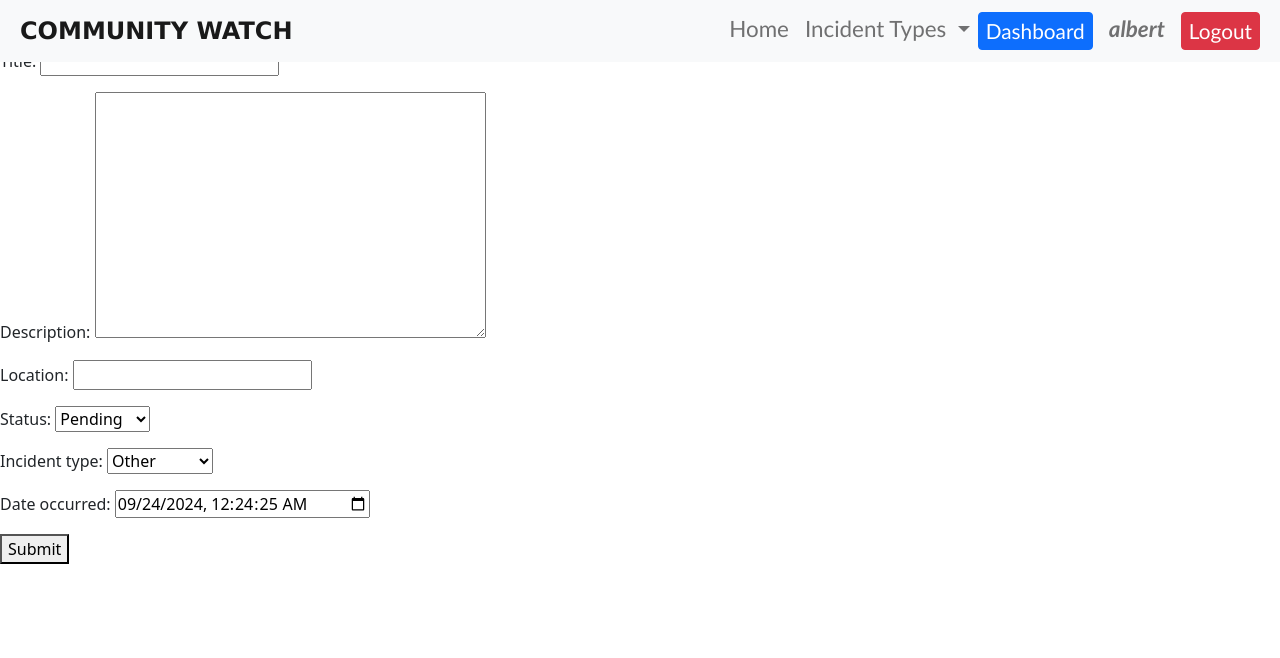
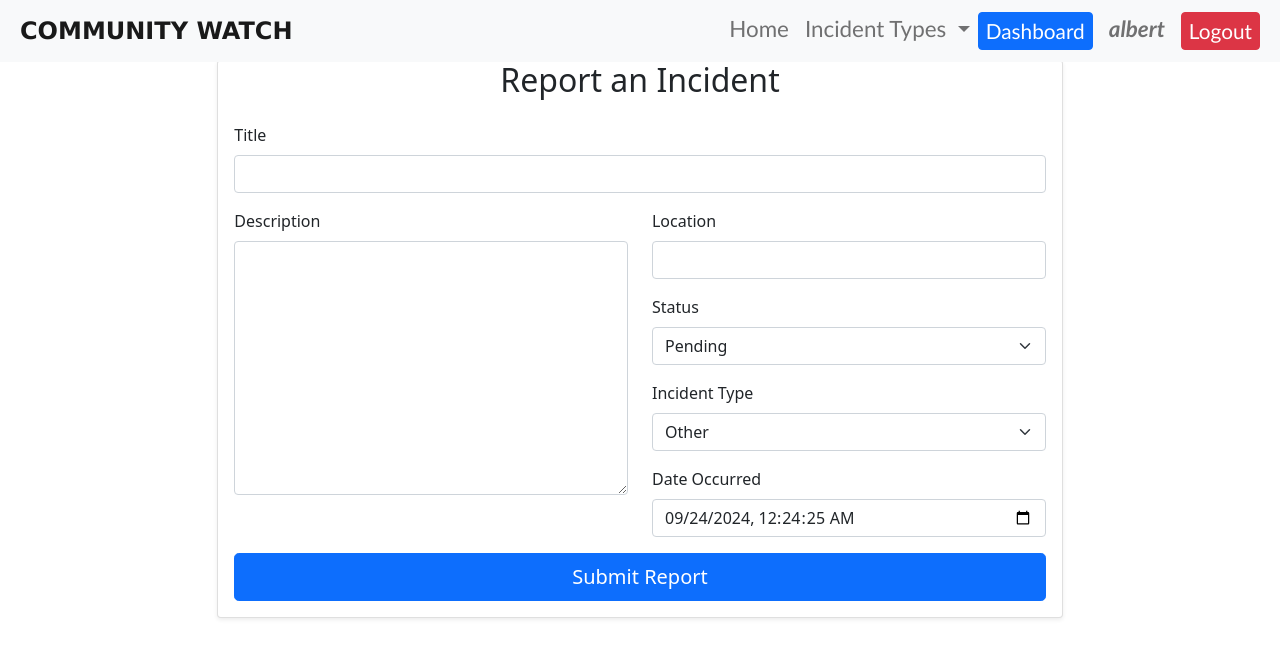
Before and after one commit to oRocket/COMMUNITY, a Django app: page /report/ in a window 1280 px wide. Shown: the top 658 px of the page. Run offline with Django 5.2, Linux system fonts and the light colour scheme; a user stored in the database is signed in.

Commit message:
Frontend for incident report page

```diff
--- a/reports/templates/reports/report_incident.html
+++ b/reports/templates/reports/report_incident.html
@@ -1,10 +1,85 @@
 {% extends 'base.html' %}
+{% load static %}
+{% load custom_filters %}
 
 {% block content %}
-<h2>Report an Incident</h2>
-<form method="post">
-    {% csrf_token %}
-    {{ form.as_p }}
-    <button type="submit">Submit</button>
-</form>
+<div class="row justify-content-center">
+    <div class="col-md-10 col-lg-8">
+        <div class="card shadow-sm">
+            <div class="card-body">
+                <h2 class="card-title text-center mb-4">Report an Incident</h2>
+                <form method="post" class="needs-validation" novalidate>
+                    {% csrf_token %}
+                    <div class="mb-3">
+                        <label for="{{ form.title.id_for_label }}" class="form-label">Title</label>
+                        {{ form.title|add_class:"form-control" }}
+                        {% if form.title.errors %}
+                            <div class="invalid-feedback d-block">{{ form.title.errors }}</div>
+                        {% endif %}
+                    </div>
+                    <div class="row">
+                        <div class="col-md-6 mb-3">
+                            <label for="{{ form.description.id_for_label }}" class="form-label">Description</label>
+                            {{ form.description|add_class:"form-control" }}
+                            {% if form.description.errors %}
+                                <div class="invalid-feedback d-block">{{ form.description.errors }}</div>
+                            {% endif %}
+                        </div>
+                        <div class="col-md-6">
+                            <div class="mb-3">
+                                <label for="{{ form.location.id_for_label }}" class="form-label">Location</label>
+                                {{ form.location|add_class:"form-control" }}
+                                {% if form.location.errors %}
+                                    <div class="invalid-feedback d-block">{{ form.location.errors }}</div>
+                                {% endif %}
+                            </div>
+                            <div class="mb-3">
+                                <label for="{{ form.status.id_for_label }}" class="form-label">Status</label>
+                                {{ form.status|add_class:"form-select" }}
+                                {% if form.status.errors %}
+                                    <div class="invalid-feedback d-block">{{ form.status.errors }}</div>
+                                {% endif %}
+                            </div>
+                            <div class="mb-3">
+                                <label for="{{ form.incident_type.id_for_label }}" class="form-label">Incident Type</label>
+                                {{ form.incident_type|add_class:"form-select" }}
+                                {% if form.incident_type.errors %}
+                                    <div class="invalid-feedback d-block">{{ form.incident_type.errors }}</div>
+                                {% endif %}
+                            </div>
+                            <div class="mb-3">
+                                <label for="{{ form.date_occurred.id_for_label }}" class="form-label">Date Occurred</label>
+                                {{ form.date_occurred|add_class:"form-control" }}
+                                {% if form.date_occurred.errors %}
+                                    <div class="invalid-feedback d-block">{{ form.date_occurred.errors }}</div>
+                                {% endif %}
+                            </div>
+                        </div>
+                    </div>
+                    <div class="d-grid">
+                        <button type="submit" class="btn btn-primary btn-lg">Submit Report</button>
+                    </div>
+                </form>
+            </div>
+        </div>
+    </div>
+</div>
+
+<script>
+    // Enable Bootstrap form validation
+    (function () {
+        'use strict'
+        var forms = document.querySelectorAll('.needs-validation')
+        Array.prototype.slice.call(forms)
+            .forEach(function (form) {
+                form.addEventListener('submit', function (event) {
+                    if (!form.checkValidity()) {
+                        event.preventDefault()
+                        event.stopPropagation()
+                    }
+                    form.classList.add('was-validated')
+                }, false)
+            })
+    })()
+</script>
 {% endblock %}
```
Also changed, not shown: db.sqlite3.
